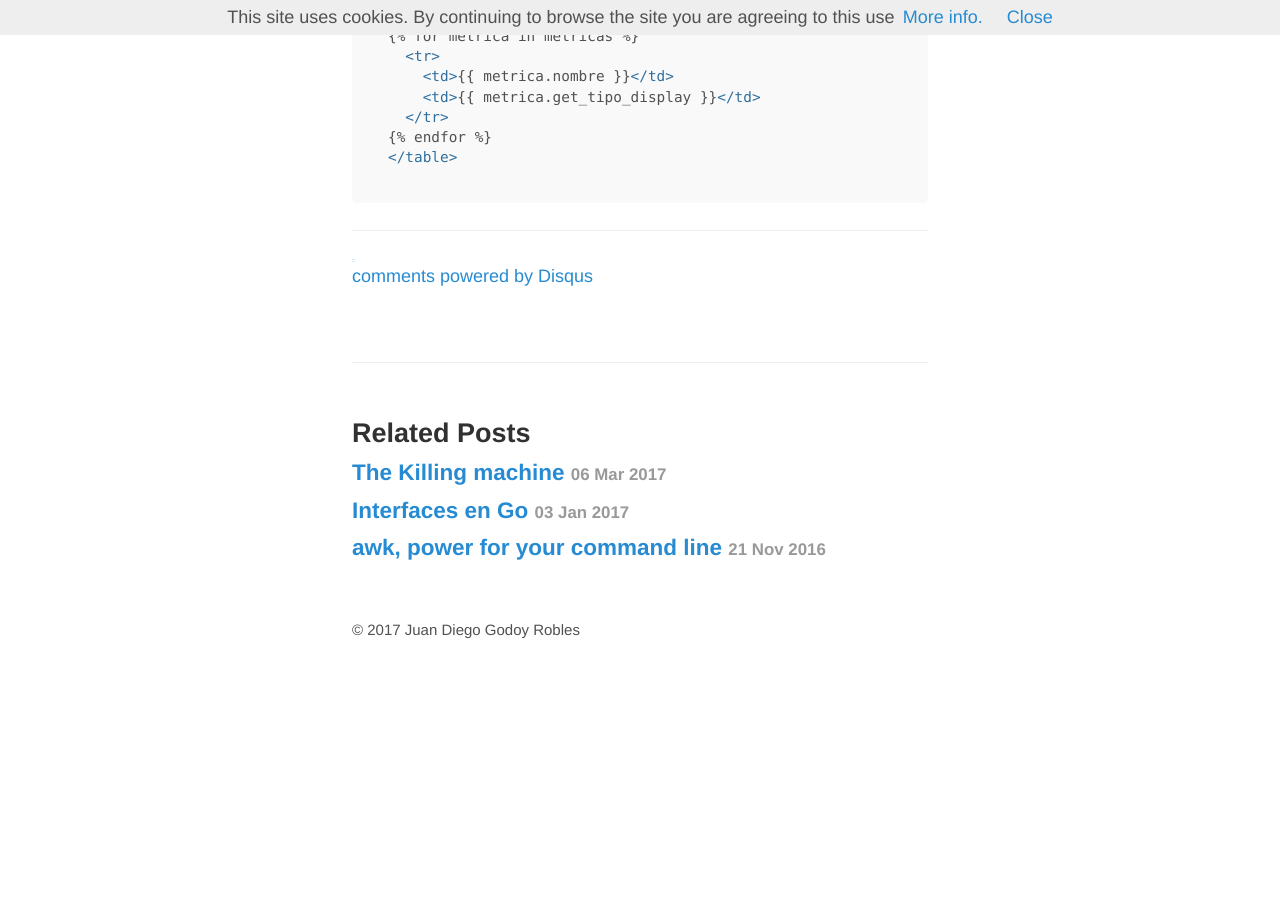
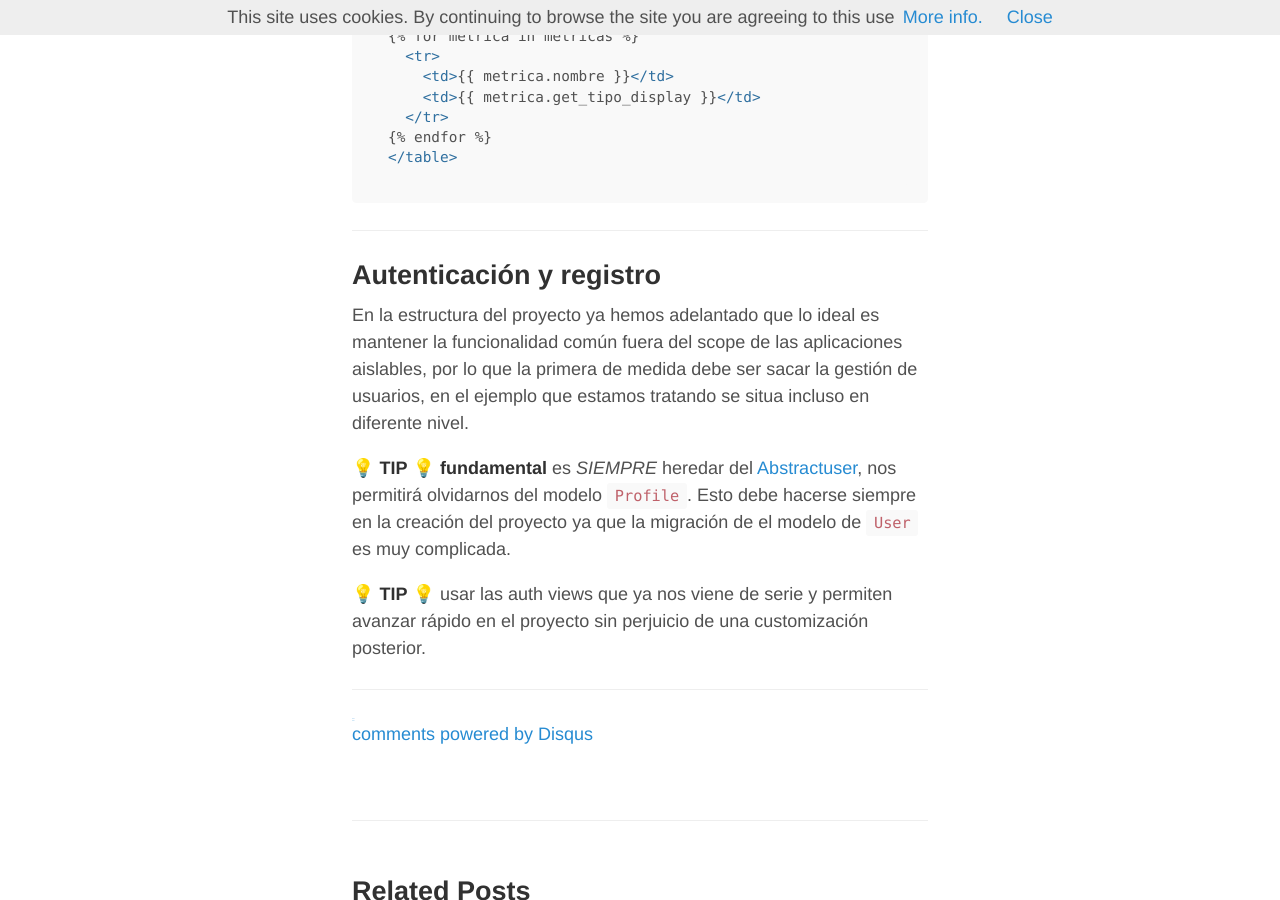
Before and after one commit to klashxx/klashxx.github.io, a Jekyll site: the page built from _posts/2017-09-22-django-vs-sysadmin.md, in a window 1280 px wide and 900 px high, scrolled down 10947 px. Built offline with Jekyll 4.4.1, drawn with Linux system fonts in a browser that asks for light colours; nearby versions of some CDN libraries; emoji names are drawn with the system emoji font; comment, search, counter and statistics services are not loaded; before the commit the page ends 11626 px from its top, so only the background shows below that.

Commit message:
authentication

```diff
--- a/_posts/2017-09-22-django-vs-sysadmin.md
+++ b/_posts/2017-09-22-django-vs-sysadmin.md
@@ -385,6 +385,16 @@ Y finalmente el template devuelve el `html`.
 
 <hr>
 
+## Autenticación y registro
+
+En la estructura del proyecto ya hemos adelantado que lo ideal es mantener la funcionalidad común fuera del scope de las aplicaciones aislables, por lo que la primera de medida debe ser sacar la gestión de usuarios, en el ejemplo que estamos tratando se situa incluso en diferente nivel.
+
+:bulb: **TIP** :bulb: **fundamental** es *SIEMPRE* heredar del [Abstractuser][abstractuser], nos permitirá olvidarnos del modelo `Profile`. Esto debe hacerse siempre en la creación del proyecto ya que la migración de el modelo de `User` es muy complicada.
+
+:bulb: **TIP** :bulb: usar las auth views que ya nos viene de serie y permiten avanzar rápido en el proyecto sin perjuicio de una customización posterior.
+
+<hr>
+
 [pycones2017-home]: https://2017.es.pycon.org "PyConES 2017 - Cáceres"
 [dvs-agenda]: https://2017.es.pycon.org/es/schedule/sysadmin-vs-django/ "Django vs Sysadmin - PyConES 2017"
 [dvs-slides]: https://klashxx.github.io/slides/django/ "Django vs Sysadmin - Slides"
@@ -419,3 +429,4 @@ Y finalmente el template devuelve el `html`.
 [django-mvc]: https://docs.djangoproject.com/es/1.11/faq/general/#django-appears-to-be-a-mvc-framework-but-you-call-the-controller-the-view-and-the-view-the-template-how-come-you-don-t-use-the-standard-names "Django MVC"
 [user]: https://docs.djangoproject.com/en/1.11/ref/contrib/auth/#django.contrib.auth.models.User) "Django Modelo de Usuario"
 [foreignkey]: https://docs.djangoproject.com/en/1.11/ref/models/fields/#django.db.models.ForeignKey "ForeignKey"
+[abstractuser]: https://docs.djangoproject.com/en/1.11/topics/auth/customizing/#using-a-custom-user-model-when-starting-a-project "Abstractuser"
```
